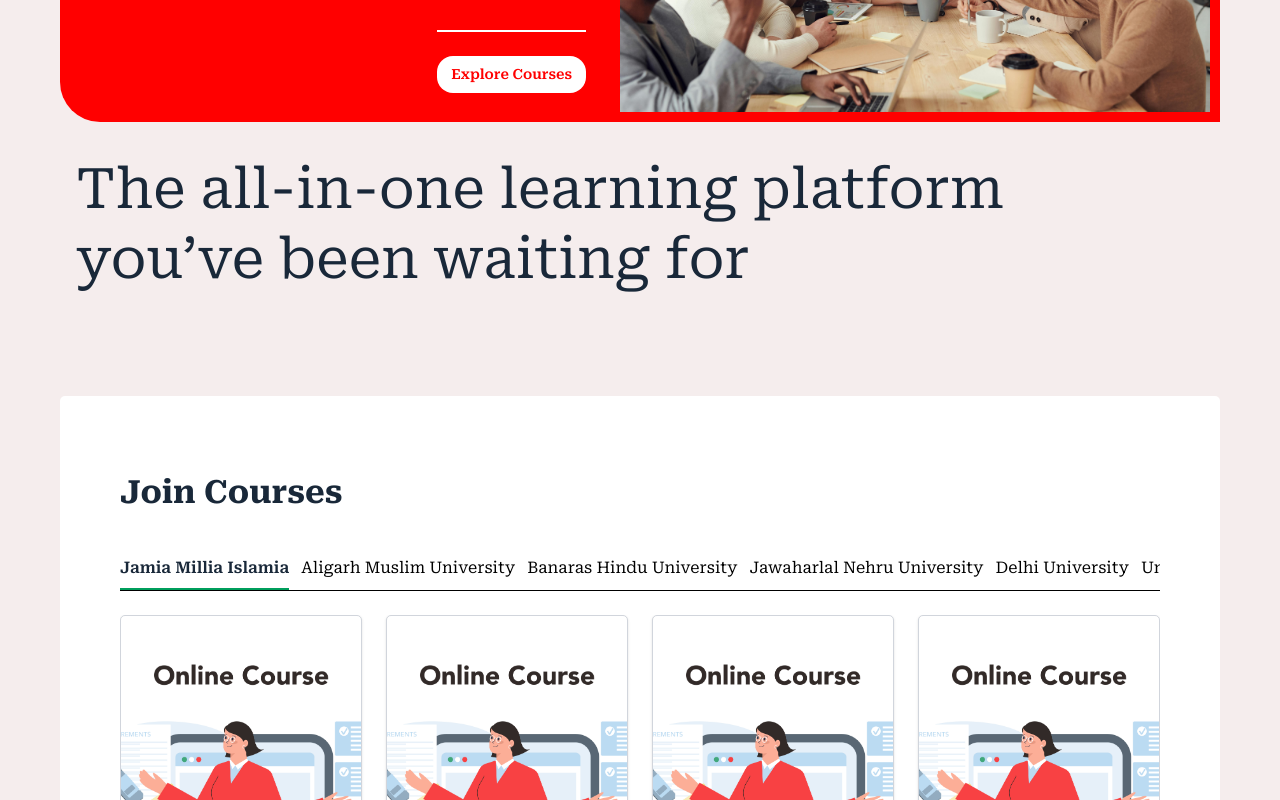
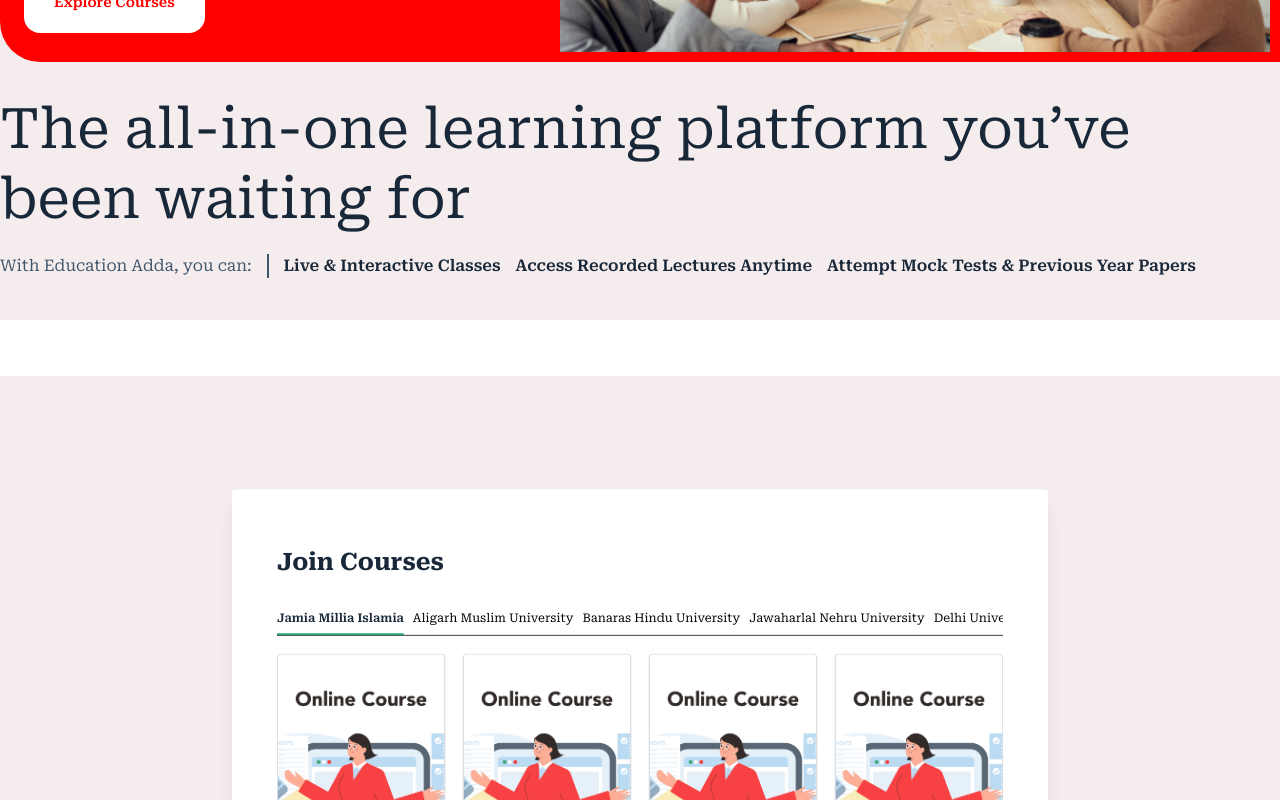
Before and after one commit to Akhlaque-Ur-Rahman/education-adda, a Next.js app: page / in a window 1280 px wide. Shown: the part 1100-1900 px from the top of the page. Built offline with nearby package versions, Linux system fonts and the light colour scheme.

Commit message:
scroll animation added

```diff
--- a/app/page.tsx
+++ b/app/page.tsx
@@ -15,7 +15,6 @@
       </div>
       <WhyChooseUs/>
       <ShowCase/>
-
     </div>
   )
 }
--- a/components/sections/showCase.tsx
+++ b/components/sections/showCase.tsx
@@ -1,9 +1,14 @@
-import React from 'react'
-import JoinCourses from '../ui/joinCourses'
-import AttemptMockTests from '../ui/attemptMockTest'
-import ClearDoubts from '../ui/ClearDoubts'
-import TrackProgress from '../ui/TrackProgress'
-import AccessStudyMaterial from '../ui/AccessStudyMaterial'
+// / ShowCase.tsx
+"use client";
+import { useScroll } from "framer-motion";
+import { useRef } from "react";
+
+import JoinCourses from "../ui/joinCourses";
+import AttemptMockTests from "../ui/attemptMockTest";
+import ClearDoubts from "../ui/ClearDoubts";
+import TrackProgress from "../ui/TrackProgress";
+import AccessStudyMaterial from "../ui/AccessStudyMaterial";
+import Card from "../ui/cardProps";
 
 const Sections = [
   { id: 1, Component: JoinCourses, title: "Join Courses" },
@@ -14,17 +19,36 @@
 ];
 
 const ShowCase = () => {
+  const container = useRef(null);
+  const { scrollYProgress } = useScroll({
+    target: container,
+    offset: ["start start", "end end"],
+  });
+
   return (
-    <section className="px-0 py-2 lg:px-[60px] lg:pt-[10px] lg:pb-[60px] bg-[#F5EDED]">
+    <section ref={container} className="relative bg-[#F5EDED] mt-14">
       {Sections.map((step, index) => {
         const Comp = step.Component;
-        const number = String(index + 1).padStart(2, "0"); // adds leading zero
-        const total = String(Sections.length).padStart(2, "0"); // total also padded
-        return <Comp key={step.id} number={`${number}/${total}`} />;
+        const number = String(index + 1).padStart(2, "0");
+        const total = String(Sections.length).padStart(2, "0");
+        const range = [index * 0.25, 1];
+        const targetScale = 1 - (Sections.length - index) * 0.05;
+
+        return (
+          <Card
+            key={step.id}
+            i={index}
+            Component={Comp}
+            number={number}
+            total={total}
+            progress={scrollYProgress}
+            range={range}
+            targetScale={targetScale}
+          />
+        );
       })}
     </section>
+  );
+};
 
-  )
-}
-
-export default ShowCase
+export default ShowCase;
--- a/components/sections/whyChooseUs.tsx
+++ b/components/sections/whyChooseUs.tsx
@@ -10,8 +10,8 @@
 } as const
 
   return (
-    <section className="why-choose-us p-2 lg:p-[60px] bg-[#F5EDED] w-full flex flex-col items-center justify-center">
-      <div className="cta-container flex flex-col lg:flex-row lg:items-center  w-full lg:h-[380px] relative 2xl:px-[60px] ">
+    <section className="why-choose-us  bg-[#F5EDED] w-full flex flex-col items-center justify-center">
+      <div className="cta-container  flex flex-col lg:flex-row lg:items-center  w-full lg:h-[380px] relative 2xl:px-[60px] ">
          {/* Decorative Triangles */}
         <Image
           src="/svg/triangle-right.svg"
@@ -46,11 +46,11 @@
 
           </h2>
 
-          <div className="btn-container lg:border-t-2 border-white lg:mt-6 pt-6 self-end">
-            <button className="rounded-[6px] lg:rounded-[16px] px-2.5 py-2 lg:px-[30px] lg:py-[20px] bg-white text-[#FF0000] font-semibold text-nowrap"
+          <div className="btn-container lg:border-t-2 border-white pt-6 self-center w-full">
+            <button className="rounded-[6px] lg:rounded-[16px] px-2.5 py-1.5  lg:px-[30px] lg:py-[20px] bg-white text-[#FF0000] font-semibold text-nowrap"
             style={{
-                      fontSize: "clamp(10px, 1.8vw, 14px)",
-                      padding: "clamp(8px, 1vw, 6px) clamp(10px, 2vw, 14px)",
+                      fontSize: "clamp(12px, 1.8vw, 14px)",
+                      // padding: "clamp(10px, 1vw, 6px) lg:clamp(10px, 2vw, 14px)",
                     }}
             >
               Explore Courses
@@ -74,19 +74,19 @@
 
     priority
   />
-</div>
+      </div>
 
       </div>
-      <div className="featured-headline-container px-4 py-2 2xl:px-[60px] lg:py-[32px] w-full gap-[10px] flex flex-col">
+      <div className="featured-headline-container py-2 2xl:px-[60px] lg:py-[32px] w-full gap-[10px] flex flex-col">
         <h2 className='text-[#192839] text-[56px] leading-tight text-left' style={{ fontSize: "clamp(32px, 6vw, 56px)" }}>
           {whyChooseUsData.headlineBlock.headline}
         </h2>
-        <div className="featured-container py-1 lg:py-[10px] hidden  2xl:flex  xl:flex-row xl:items-center gap-[15px] w-full">
-          <div className="subtitle-text-container pr-[15px] border-r-2 border-[#40566D]">
+        <div className="featured-container py-1 lg:py-[10px] flex  xl:flex-row xl:items-center gap-[15px] w-full">
+          <div className="subtitle-text-container pr-[15px] xl:border-r-2 xl:border-[#40566D]">
             <p className='text-[#40566D]'>{whyChooseUsData.headlineBlock.subText}</p>
           </div>
           {whyChooseUsData.features.map((feature, index) => (
-            <h3 key={index} className="text-[#192839] font-semibold">
+            <h3 key={index} className="text-[#192839] font-semibold hidden  xl:flex ">
               {feature}
             </h3>
           ))}
--- a/components/ui/AccessStudyMaterial.tsx
+++ b/components/ui/AccessStudyMaterial.tsx
@@ -8,13 +8,14 @@
   accessStudyMaterialData,
   accessStudyMaterialHeading,
 } from "@/data/accessStudyMaterialData"; // 👉 import dataset
+import Image from "next/image";
 
 const AccessStudyMaterial: React.FC<WhyChoosUsProps> = ({ number }) => {
   const [openCard, setOpenCard] = useState<number | null>(null);
   const isMobile = typeof window !== "undefined" && window.innerWidth < 768;
 
   return (
-    <section className="px-2 lg:px-[60px] py-10 bg-white rounded-[5px]">
+    <section className="lg:px-[60px] py-10 bg-white rounded-[5px]">
       <div className="bg-[#203553] lg:bg-white flex justify-between items-center">
   <div className="lg:bg-white pt-8 pb-8 pr-5 pl-0 flex flex-col justify-between gap-2.5 mb-2">
     {number && (
@@ -24,11 +25,16 @@
       {accessStudyMaterialHeading.heading}
     </h2>
   </div>
-              <img
+
+  <div className="relative lg:hidden block h-full w-auto">
+    <Image
       src="/svg/abstract2-white.svg"
       alt="Decorative Image"
-                className="lg:hidden block h-full w-auto"
+      fill
+      className="object-contain"
+      priority
     />
+  </div>
 </div>
 
       {/* Cards */}
--- a/components/ui/ClearDoubts.tsx
+++ b/components/ui/ClearDoubts.tsx
@@ -5,13 +5,14 @@
 import Link from "next/link";
 import { clearDoubtsData, clearDoubtsHeading } from "@/data/clearDoubtsData";
 import { WhyChoosUsProps } from "@/types/whyChoosUsProps";
+import Image from "next/image";
 
 const ClearDoubts: React.FC<WhyChoosUsProps> = ({ number }) => {
   const [openCard, setOpenCard] = useState<number | null>(null);
   const isMobile = typeof window !== "undefined" && window.innerWidth < 768;
 
   return (
-    <section className="px-2 lg:px-[60px] py-10 bg-white rounded-[5px]">
+    <section className="lg:px-[60px] py-10 bg-white rounded-[5px]">
       <div className="bg-[#203553] lg:bg-white flex justify-between items-center">
   <div className="lg:bg-white pt-8 pb-8 pr-5 pl-0 flex flex-col justify-between gap-2.5 mb-2">
     {number && (
@@ -21,11 +22,16 @@
       {clearDoubtsHeading.heading}
     </h2>
   </div>
-              <img
+
+  <div className="relative lg:hidden block h-full w-auto">
+    <Image
       src="/svg/abstract2-white.svg"
       alt="Decorative Image"
-                className="lg:hidden block h-full w-auto"
+      fill
+      className="object-contain"
+      priority
     />
+  </div>
 </div>
 
       <motion.div
--- a/components/ui/TrackProgress.tsx
+++ b/components/ui/TrackProgress.tsx
@@ -8,13 +8,14 @@
   trackProgressHeading,
 } from "@/data/trackProgressData";
 import { WhyChoosUsProps } from "@/types/whyChoosUsProps";
+import Image from "next/image";
 
 const TrackProgress: React.FC<WhyChoosUsProps> = ({ number }) => {
   const [openCard, setOpenCard] = useState<number | null>(null);
   const isMobile = typeof window !== "undefined" && window.innerWidth < 768;
 
   return (
-    <section className="px-2 lg:px-[60px] py-10 bg-white rounded-[5px]">
+    <section className="lg:px-[60px] py-10 bg-white rounded-[5px]">
       <div className="bg-[#203553] lg:bg-white flex justify-between items-center">
   <div className="lg:bg-white pt-8 pb-8 pr-5 pl-0 flex flex-col justify-between gap-2.5 mb-2">
     {number && (
@@ -24,11 +25,16 @@
       {trackProgressHeading.heading}
     </h2>
   </div>
-              <img
+
+  <div className="relative lg:hidden block h-full w-auto">
+    <Image
       src="/svg/abstract2-white.svg"
       alt="Decorative Image"
-                className="lg:hidden block h-full w-auto"
+      fill
+      className="object-contain"
+      priority
     />
+  </div>
 </div>
 
       <motion.div
--- /dev/null
+++ b/components/ui/cardProps.tsx
@@ -0,0 +1,85 @@
+// Card.tsx
+"use client";
+import { useRef, useEffect, useState } from "react";
+import { motion,useTransform, motionValue, MotionValue } from "framer-motion";
+
+interface CardProps {
+  i: number;
+  Component: React.ElementType;
+  number: string;
+  total: string;
+  progress: MotionValue<number>;
+  range: number[];
+  targetScale: number;
+}
+
+const Card = ({ i, Component, number, total, progress, range, targetScale }: CardProps) => {
+  const container = useRef(null);
+  const [isMobile, setIsMobile] = useState(false);
+
+  // Check if device is mobile
+  useEffect(() => {
+    const checkMobile = () => {
+      setIsMobile(window.innerWidth < 1024); // lg breakpoint
+    };
+
+    checkMobile();
+    window.addEventListener('resize', checkMobile);
+
+    return () => window.removeEventListener('resize', checkMobile);
+  }, []);
+
+  // Scale based on scroll progress - adjusted for mobile
+  const scale = useTransform(
+    progress,
+    range,
+    isMobile ? [1, Math.max(targetScale, 0.95)] : [1, targetScale]
+  );
+
+  // For mobile, we'll use a simpler stacking approach
+  const mobileOffset = isMobile ? i * 15 : i * 25;
+
+  if (isMobile) {
+    // Mobile version with simplified animation
+    return (
+      <div
+        ref={container}
+        className="h-screen flex items-center justify-center sticky top-0"
+      >
+        <motion.div
+          style={{
+            scale,
+            top: `calc(-2vh + ${mobileOffset}px)`, // Reduced offset for mobile
+          }}
+          className="relative w-full flex justify-center"
+        >
+          <div className="bg-white rounded-xl shadow-lg w-full max-w-sm h-auto">
+            <Component number={number} total={total} />
+          </div>
+        </motion.div>
+      </div>
+    );
+  }
+
+  // Desktop version (original)
+  return (
+    <div
+      ref={container}
+      className="h-screen flex items-center justify-center sticky top-0"
+    >
+      <motion.div
+        style={{
+          scale,
+          top: `calc(-5vh + ${i * 25}px)`,
+        }}
+        className="relative w-full flex justify-center"
+      >
+        <div className="bg-white rounded-2xl shadow-xl w-[90%] lg:w-[85%] h-auto">
+          <Component number={number} total={total} />
+        </div>
+      </motion.div>
+    </div>
+  );
+};
+
+export default Card;
--- a/package.json
+++ b/package.json
@@ -10,6 +10,7 @@
   },
   "dependencies": {
     "framer-motion": "^12.23.12",
+    "gsap": "^3.13.0",
     "lottie-react": "^2.4.1",
     "lucide-react": "^0.541.0",
     "next": "15.5.0",
```
Also changed, not shown: components/ui/attemptMockTest.tsx (+12 -3 lines), components/ui/joinCourses.tsx (+12 -7 lines), 1 other file (tests, documents, lock files or other folders). Lines whose indentation alone changed are shown as unchanged.
